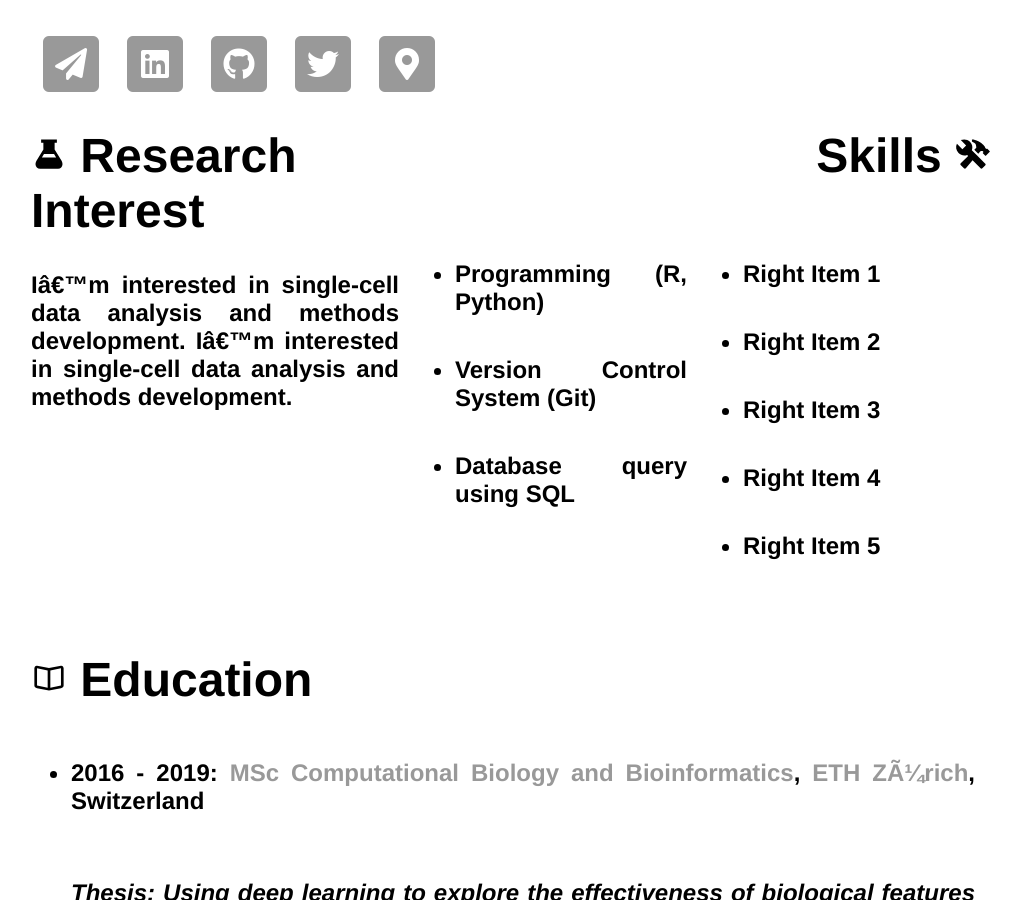
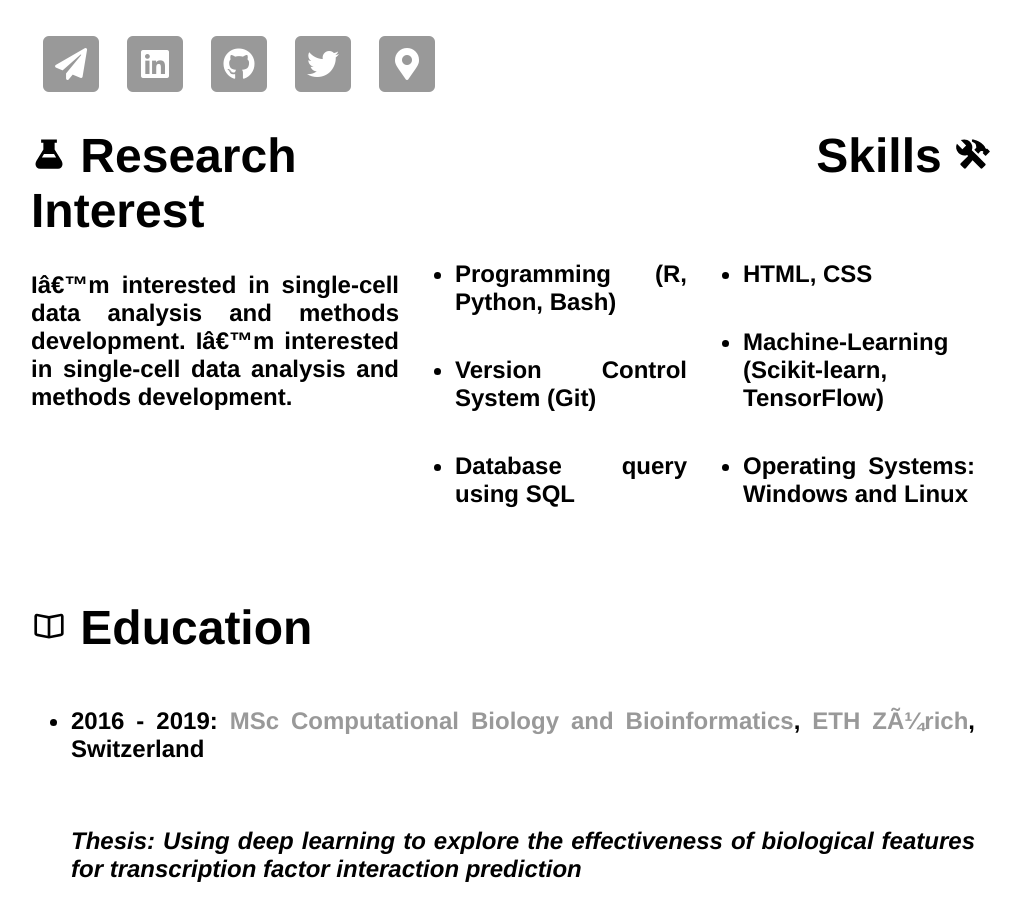
Before and after one commit to saisomesh2594/saisomesh2594.github.io, a Jekyll site: the page built from index.html, in a window 1280 px wide and 900 px high, scrolled down 406 px. Shown: the whole window, without its empty margins (129-1150 px from the left). Built offline with Jekyll 4.4.1, drawn with Linux system fonts in a browser that asks for light colours.

Commit message:
Update index.html

```diff
--- a/index.html
+++ b/index.html
@@ -100,7 +100,7 @@ title: Somesh Sai, Just Another Bioinformatician
 			<div style="float: left; width: 50%;">
 				<article><h2>
 				<ul class="custom">
-				<li>Programming (R, Python)</li>
+				<li>Programming (R, Python, Bash)</li>
 				<li>Version Control System (Git)</li>
 				<li>Database query using SQL</li>
 				</ul>
@@ -109,11 +109,9 @@ title: Somesh Sai, Just Another Bioinformatician
 			<div style="float: right; width: 50%;">
 				<article><h2>
 				<ul class="custom">
-					<li>Right Item 1</li>
-					<li>Right Item 2</li>
-					<li>Right Item 3</li>
-					<li>Right Item 4</li>
-					<li>Right Item 5</li>
+				<li>HTML, CSS</li>
+				<li>Machine-Learning (Scikit-learn, TensorFlow)</li>
+				<li>Operating Systems: Windows and Linux</li>
 				</ul>
 				</article></h2>
 			</div>
```
Lines whose indentation alone changed are shown as unchanged.
